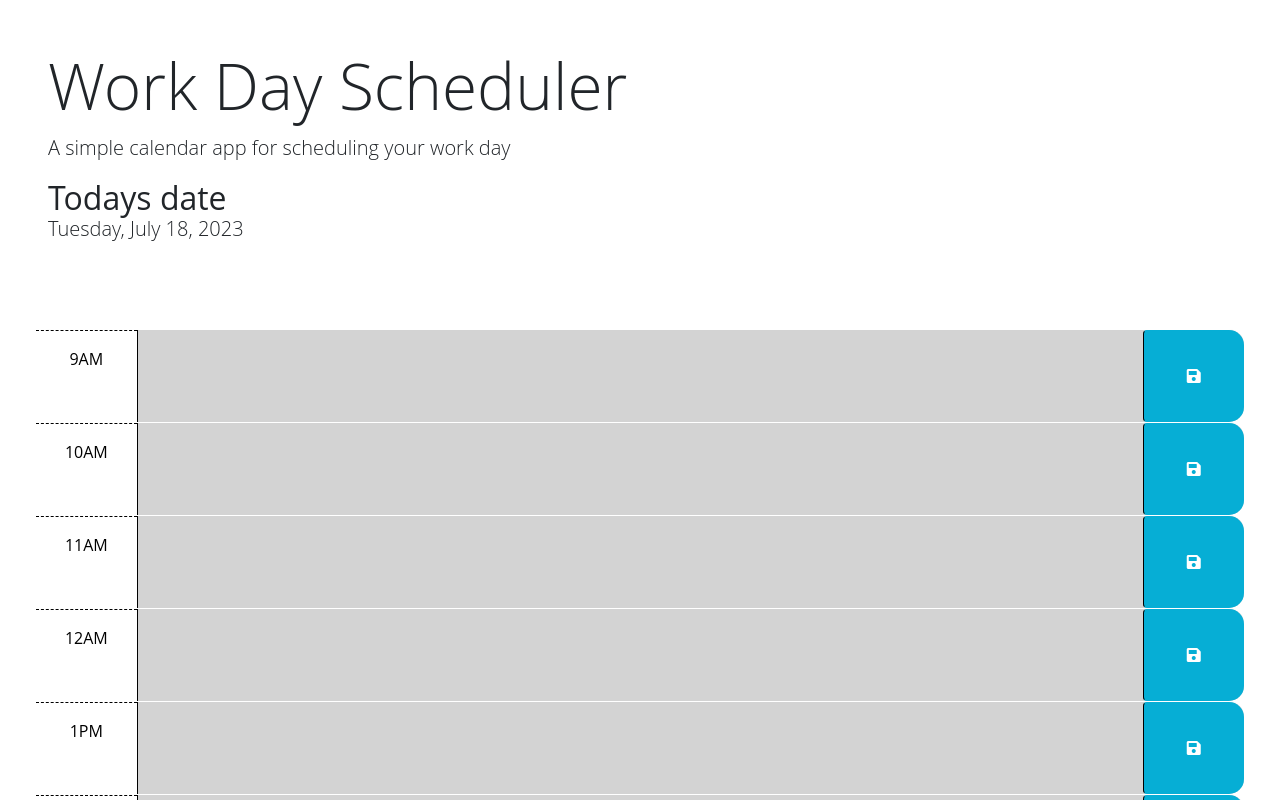
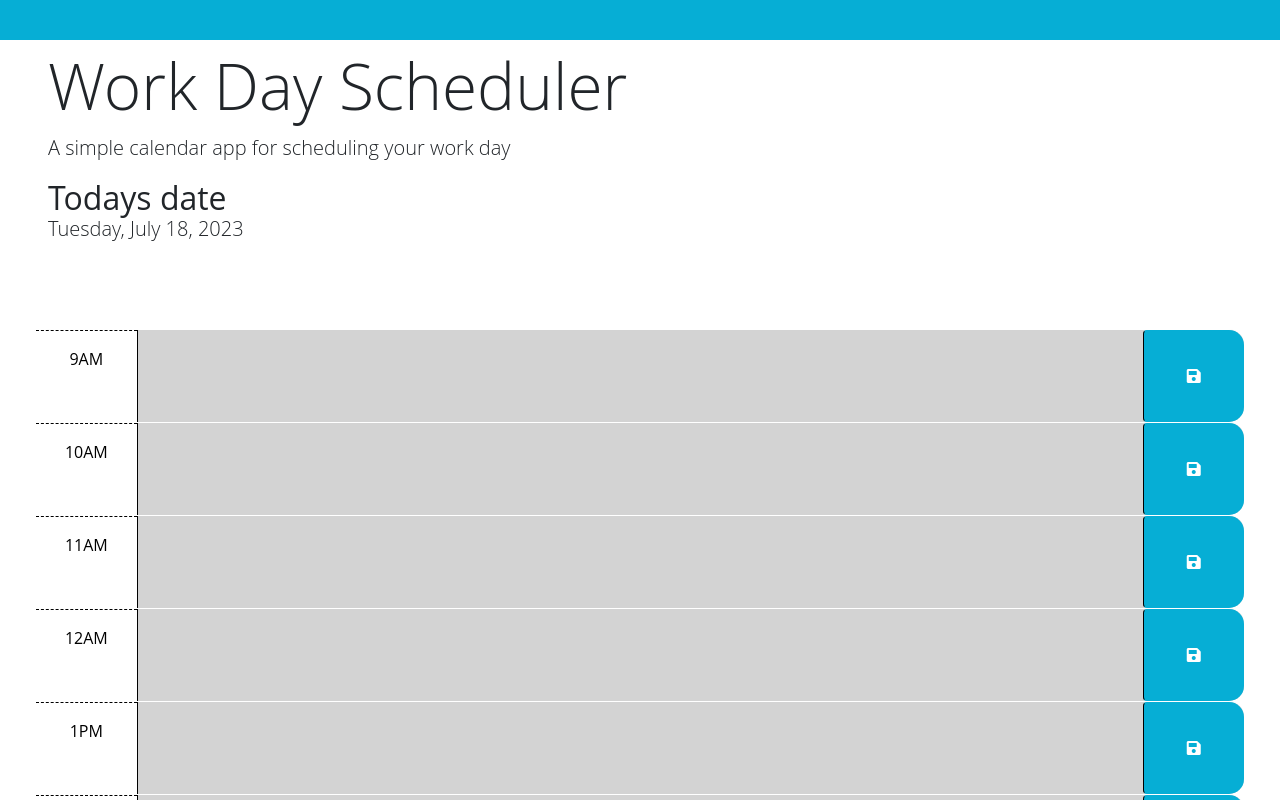
Before and after one commit to PacoCasillas/Daily-Planner, a plain HTML site: page index.html in a window 1280 px wide. Shown: the top 800 px of the page. Drawn offline with nearby package versions, Linux system fonts and the light colour scheme.

Commit message:
added a blue bar @ top of the page for saved msg

```diff
--- a/style.css
+++ b/style.css
@@ -57,3 +57,15 @@ textarea {
   font-size: 20px;
   transition: all 0.3s ease-in-out;
 }
+
+#message {
+  position: fixed;
+  top: 0;
+  left: 0;
+  width: 100%;
+  padding: 20px;
+  background-color: #06aed5;
+  color: white;
+  text-align: center;
+  z-index: 1;
+}
```
